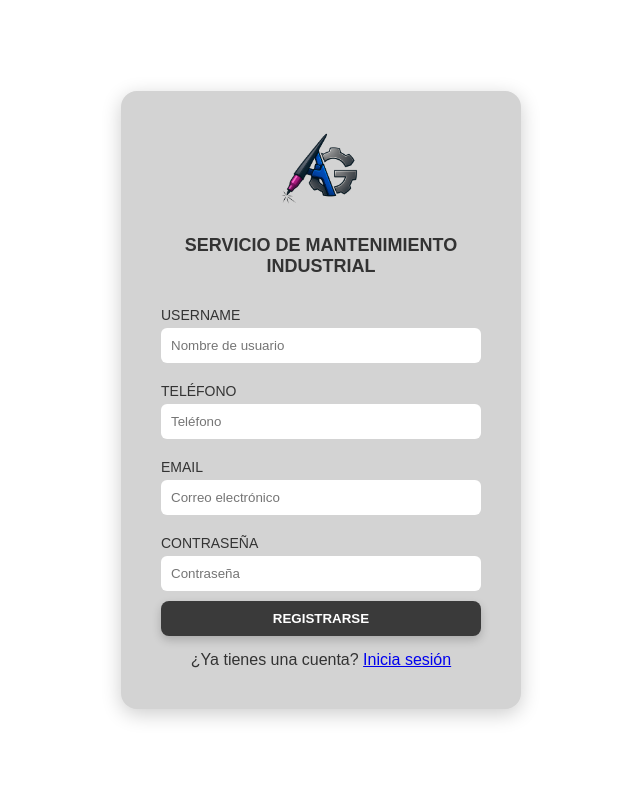
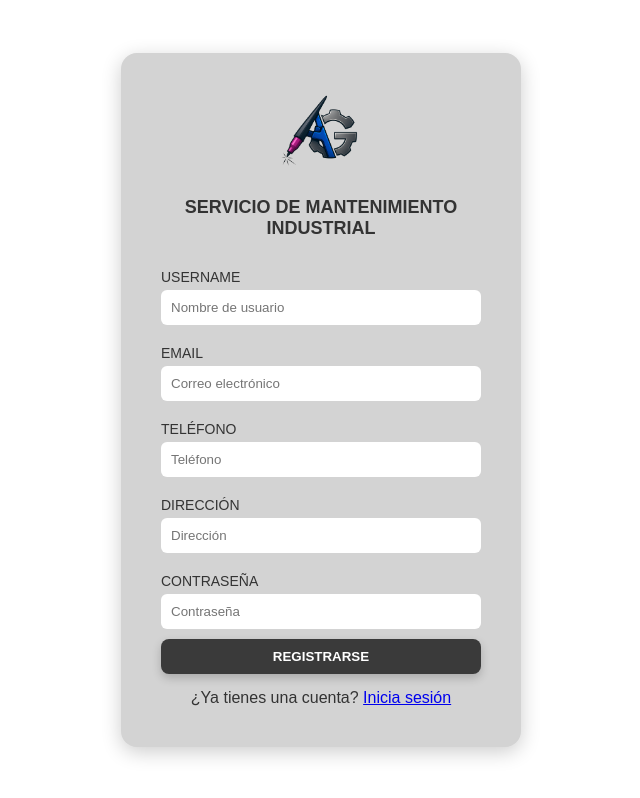
Before and after one commit to BernardoChavez/Fronted-Ag, a React (Vite) app: page /register in a window 1280 px wide. Shown: the whole page, without its empty margins (319-959 px from the left). Built offline with nearby package versions, Linux system fonts and the light colour scheme; no server answers.

Commit message:
Fix register component to work with API

```diff
--- a/src/assets/register.jsx
+++ b/src/assets/register.jsx
@@ -1,27 +1,141 @@
-import React from "react";
-import { Link } from "react-router-dom";
+import React, { useState } from "react";
+import { Link, useNavigate } from "react-router-dom";
+import { useForm } from '../hooks/useForm';
+import { useApiError } from '../hooks/useApiError';
+import { register } from '../api/authApi';
 import logo from "./img/logoag.png";
 
 const Register = () => {
+  const navigate = useNavigate();
+  const { error, handleError, clearError } = useApiError();
+  const { formData, errors, handleInputChange, validateForm } = useForm({
+    username: '',
+    email: '',
+    telefono: '',
+    direccion: '',
+    password: ''
+  });
+  const [loading, setLoading] = useState(false);
+
+  const handleRegister = async (e) => {
+    e.preventDefault();
+
+    const validationRules = {
+      username: { required: true },
+      email: { required: true, email: true },
+      telefono: { required: true },
+      direccion: { required: true },
+      password: { required: true, minLength: 6 }
+    };
+
+    if (!validateForm(validationRules)) {
+      return;
+    }
+
+    setLoading(true);
+    try {
+      await register(formData);
+      // Redirigir al login después del registro exitoso
+      navigate('/login');
+    } catch (err) {
+      handleError(err);
+    } finally {
+      setLoading(false);
+    }
+  };
+
   return (
     <section className="auth-form" style={{ background: "#fff", height: "100vh", display: "flex", justifyContent: "center", alignItems: "center" }}>
       <div className="form-container">
         <img src={logo} alt="Logo" className="form-logo" />
         <h2>SERVICIO DE MANTENIMIENTO INDUSTRIAL</h2>
-        <form>
+
+        {error && (
+          <div style={{
+            backgroundColor: '#f8d7da',
+            color: '#721c24',
+            padding: '10px',
+            borderRadius: '4px',
+            marginBottom: '15px',
+            fontSize: '14px'
+          }}>
+            {error}
+          </div>
+        )}
+
+        <form onSubmit={handleRegister}>
           <label>USERNAME</label>
-          <input type="text" placeholder="Nombre de usuario" required />
+          <input
+            type="text"
+            name="username"
+            placeholder="Nombre de usuario"
+            value={formData.username}
+            onChange={handleInputChange}
+            disabled={loading}
+            className={errors.username ? 'error' : ''}
+            required
+          />
+          {errors.username && <span className="error-text">{errors.username}</span>}
+
+          <label>EMAIL</label>
+          <input
+            type="email"
+            name="email"
+            placeholder="Correo electrónico"
+            value={formData.email}
+            onChange={handleInputChange}
+            disabled={loading}
+            className={errors.email ? 'error' : ''}
+            required
+          />
+          {errors.email && <span className="error-text">{errors.email}</span>}
 
           <label>TELÉFONO</label>
-          <input type="tel" placeholder="Teléfono" required />
+          <input
+            type="tel"
+            name="telefono"
+            placeholder="Teléfono"
+            value={formData.telefono}
+            onChange={handleInputChange}
+            disabled={loading}
+            className={errors.telefono ? 'error' : ''}
+            required
+          />
+          {errors.telefono && <span className="error-text">{errors.telefono}</span>}
 
-          <label>EMAIL</label>
-          <input type="email" placeholder="Correo electrónico" required />
+          <label>DIRECCIÓN</label>
+          <input
+            type="text"
+            name="direccion"
+            placeholder="Dirección"
+            value={formData.direccion}
+            onChange={handleInputChange}
+            disabled={loading}
+            className={errors.direccion ? 'error' : ''}
+            required
+          />
+          {errors.direccion && <span className="error-text">{errors.direccion}</span>}
 
           <label>CONTRASEÑA</label>
-          <input type="password" placeholder="Contraseña" required />
+          <input
+            type="password"
+            name="password"
+            placeholder="Contraseña"
+            value={formData.password}
+            onChange={handleInputChange}
+            disabled={loading}
+            className={errors.password ? 'error' : ''}
+            required
+          />
+          {errors.password && <span className="error-text">{errors.password}</span>}
 
-          <button type="submit" className="btn-submit">REGISTRARSE</button>
+          <button
+            type="submit"
+            className="btn-submit"
+            disabled={loading}
+          >
+            {loading ? 'REGISTRANDO...' : 'REGISTRARSE'}
+          </button>
         </form>
         <p style={{ marginTop: "15px" }}>
           ¿Ya tienes una cuenta? <Link to="/login">Inicia sesión</Link>
```
